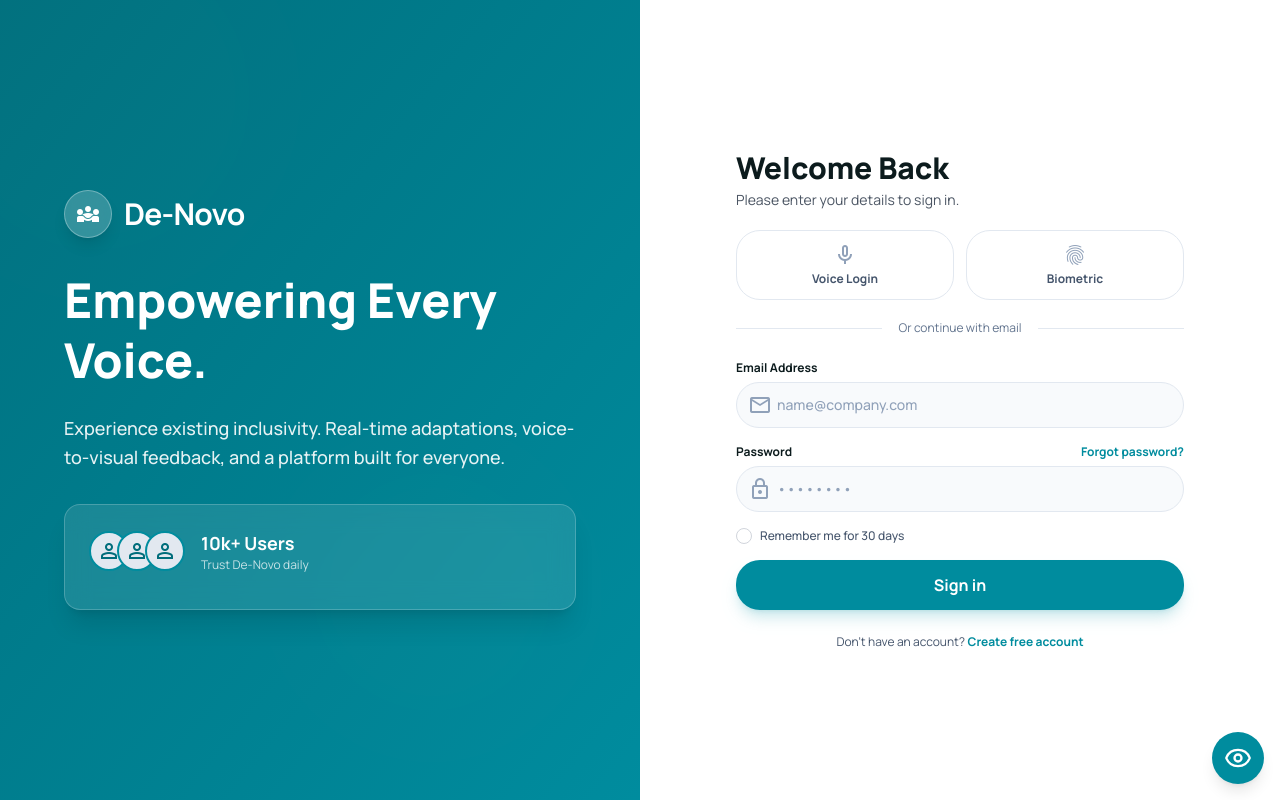
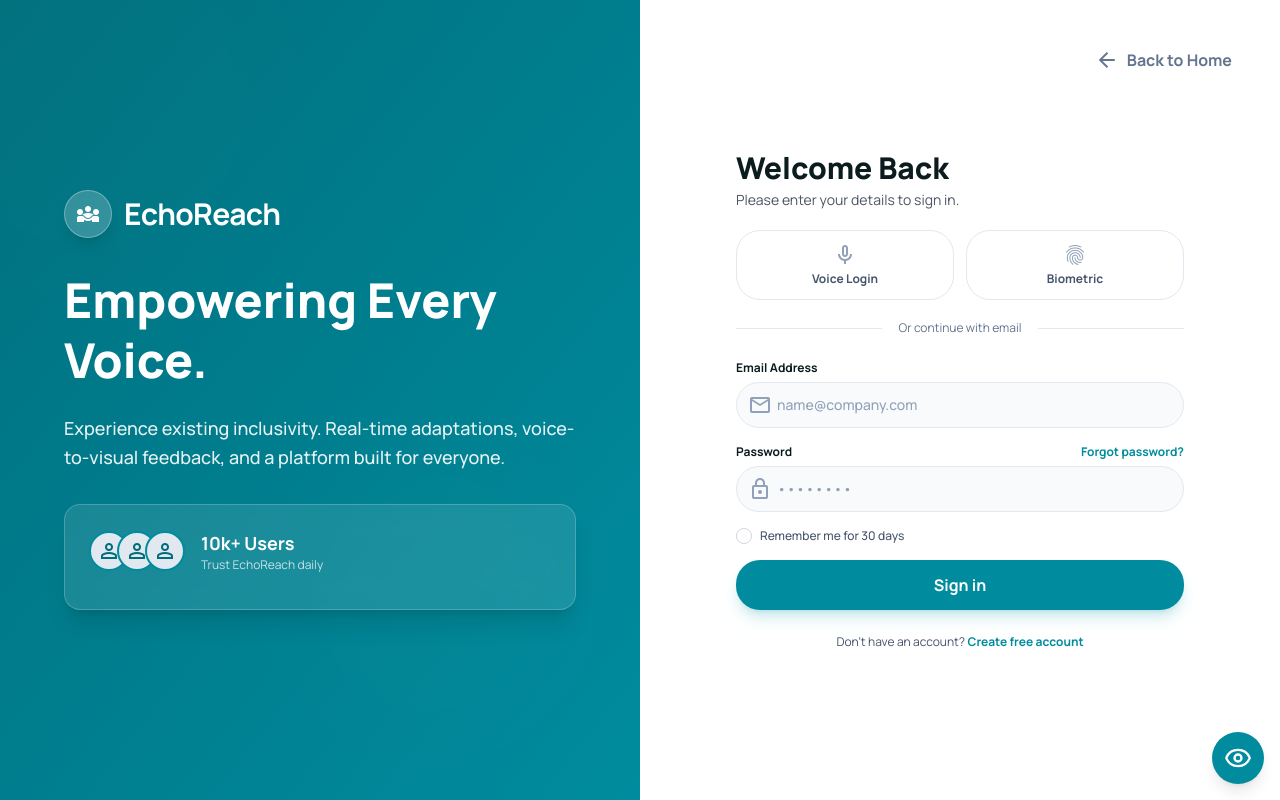
Before and after one commit to MdAhbab/De-Novo, a React (Vite) app in the folder frontend/: page /login in a window 1280 px wide. Built offline with nearby package versions, Linux system fonts and the light colour scheme.

Commit message:
name changed

```diff
--- a/frontend/src/components/common/Footer.jsx
+++ b/frontend/src/components/common/Footer.jsx
@@ -9,7 +9,7 @@
                     <div className="col-span-2 md:col-span-1">
                         <div className="flex items-center gap-2 mb-4">
                             <span className="material-symbols-outlined text-3xl text-primary">accessibility_new</span>
-                            <span className="text-xl font-bold text-text-main dark:text-white">De-Novo</span>
+                            <span className="text-xl font-bold text-text-main dark:text-white">EchoReach</span>
                         </div>
                         <p className="text-sm text-text-muted dark:text-gray-400 leading-relaxed">
                             Building a world where communication has no physical limits.
@@ -41,7 +41,7 @@
                     </div>
                 </div>
                 <div className="border-t border-gray-200 dark:border-gray-800 pt-8 flex flex-col sm:flex-row justify-between items-center gap-4">
-                    <p className="text-sm text-text-muted dark:text-gray-500">© 2026 De-Novo Inc. All rights reserved.</p>
+                    <p className="text-sm text-text-muted dark:text-gray-500">© 2026 EchoReach Inc. All rights reserved.</p>
                     <div className="flex gap-6">
                         <Link className="text-text-muted dark:text-gray-500 hover:text-primary transition-colors" to="#">
                             <span className="sr-only">Twitter</span>
--- a/frontend/src/components/common/Navbar.jsx
+++ b/frontend/src/components/common/Navbar.jsx
@@ -17,7 +17,7 @@
         <nav className="bg-primary text-white p-4 shadow-md sticky top-0 z-50" role="navigation" aria-label="Main Navigation">
             <div className="container mx-auto flex justify-between items-center">
                 <Link to="/" className="text-2xl font-bold focus:ring-2 focus:ring-white rounded p-1 outline-none">
-                    De-Novo
+                    EchoReach
                 </Link>
 
                 {/* Desktop Menu */}
--- a/frontend/src/pages/AccessibilityPage.jsx
+++ b/frontend/src/pages/AccessibilityPage.jsx
@@ -26,7 +26,7 @@
                                 style={{ backgroundImage: 'url("https://lh3.googleusercontent.com/aida-public/AB6AXuDc86v5lBouPLxXOoHo_s2p7JcbT9efcdT5AkDfMB7fwRxHa-txRuM1p9wagcq4SafC8sVmdG9qjwSs1okbWgKDpLu7o_nQgEP3Tp9sGhFlq8czLKgrsy8YnpD3SnD8ZvnLxan6msKZ5GNg81_Jzw2d1Uc25f4pjgsdtb6be9a11E9rIjHzhIJv0IPDYOObkgtQwT3lfPC2sxZ1QgwdhhwbEVux0238_D-vanQkngmxxUfUOqafph0xdtr-9pqxVQRh5s92lKWeLso")' }}
                             ></div>
                             <div className="flex flex-col overflow-hidden">
-                                <h1 className="text-text-main dark:text-white text-base font-bold leading-tight truncate">De-Novo User</h1>
+                                <h1 className="text-text-main dark:text-white text-base font-bold leading-tight truncate">EchoReach User</h1>
                                 <p className="text-primary text-xs font-semibold uppercase tracking-wider">Online</p>
                             </div>
                         </div>
--- a/frontend/src/pages/ChatPage.jsx
+++ b/frontend/src/pages/ChatPage.jsx
@@ -13,7 +13,7 @@
                             <div className="size-10 bg-primary/10 rounded-xl flex items-center justify-center text-primary">
                                 <span className="material-symbols-outlined text-2xl">forum</span>
                             </div>
-                            <h1 className="text-2xl font-bold tracking-tight dark:text-white">De-Novo</h1>
+                            <h1 className="text-2xl font-bold tracking-tight dark:text-white">EchoReach</h1>
                         </Link>
                     </div>
                     <button className="size-10 rounded-full hover:bg-slate-100 dark:hover:bg-slate-700 flex items-center justify-center transition-colors text-slate-500 dark:text-slate-400">
--- a/frontend/src/pages/DashboardPage.jsx
+++ b/frontend/src/pages/DashboardPage.jsx
@@ -24,7 +24,7 @@
                             <div className="size-10 bg-primary/10 rounded-xl flex items-center justify-center text-primary">
                                 <span className="material-symbols-outlined text-3xl">hearing_disabled</span>
                             </div>
-                            <h1 className="text-2xl font-extrabold tracking-tight">De-Novo</h1>
+                            <h1 className="text-2xl font-extrabold tracking-tight">EchoReach</h1>
                         </Link>
                     </div>
                     {/* Search Bar (Hidden on mobile, visible on tablet+) */}
--- a/frontend/src/pages/LandingPage.jsx
+++ b/frontend/src/pages/LandingPage.jsx
@@ -21,7 +21,7 @@
                             <div className="flex items-center justify-center size-10 rounded-lg bg-primary/10 text-primary">
                                 <span className="material-symbols-outlined text-3xl">accessibility_new</span>
                             </div>
-                            <span className="text-2xl font-extrabold tracking-tight text-text-main dark:text-white">De-Novo</span>
+                            <span className="text-2xl font-extrabold tracking-tight text-text-main dark:text-white">EchoReach</span>
                         </div>
 
                         {/* Desktop Nav */}
@@ -41,7 +41,7 @@
                             </Link>
                             <Link
                                 to="/register"
-                                aria-label="Get Started with De-Novo"
+                                aria-label="Get Started with EchoReach"
                                 className="flex items-center justify-center h-12 px-6 rounded-lg bg-primary hover:bg-primary-dark text-white text-base font-bold shadow-lg shadow-primary/20 transition-all hover:-translate-y-0.5"
                             >
                                 Get Started
@@ -76,9 +76,9 @@
                                     {/* Voice Announcement Simulation via title/aria */}
                                     <Link
                                         to="/register"
-                                        aria-label="Join De-Novo, press to sign up"
+                                        aria-label="Join EchoReach, press to sign up"
                                         className="group relative flex items-center justify-center h-14 px-8 rounded-lg bg-primary hover:bg-primary-dark text-white text-lg font-bold shadow-xl shadow-primary/25 transition-all hover:scale-105"
-                                        title="Voice Announcement: Join De-Novo"
+                                        title="Voice Announcement: Join EchoReach"
                                     >
                                         <span className="material-symbols-outlined mr-2 group-hover:animate-pulse">record_voice_over</span>
                                         Get Started
@@ -289,7 +289,7 @@
                         <div className="col-span-2 md:col-span-1">
                             <div className="flex items-center gap-2 mb-4">
                                 <span className="material-symbols-outlined text-3xl text-primary">accessibility_new</span>
-                                <span className="text-xl font-bold text-text-main dark:text-white">De-Novo</span>
+                                <span className="text-xl font-bold text-text-main dark:text-white">EchoReach</span>
                             </div>
                             <p className="text-sm text-text-muted dark:text-gray-400 leading-relaxed">
                                 Building a world where communication has no physical limits.
@@ -321,7 +321,7 @@
                         </div>
                     </div>
                     <div className="border-t border-gray-200 dark:border-gray-800 pt-8 flex flex-col sm:flex-row justify-between items-center gap-4">
-                        <p className="text-sm text-text-muted dark:text-gray-500">© 2023 De-Novo Inc. All rights reserved.</p>
+                        <p className="text-sm text-text-muted dark:text-gray-500">© 2023 EchoReach Inc. All rights reserved.</p>
                         <div className="flex gap-6">
                             <a className="text-text-muted dark:text-gray-500 hover:text-primary transition-colors" href="#"><span className="sr-only">Twitter</span><span className="material-symbols-outlined text-xl">share</span></a>
                             <a className="text-text-muted dark:text-gray-500 hover:text-primary transition-colors" href="#"><span className="sr-only">Instagram</span><span className="material-symbols-outlined text-xl">photo_camera</span></a>
--- a/frontend/src/pages/LoginPage.jsx
+++ b/frontend/src/pages/LoginPage.jsx
@@ -33,12 +33,12 @@
 
                 {/* Content Overlay */}
                 <div className="relative z-20 text-white max-w-lg">
-                    <div className="mb-8 flex items-center gap-3">
+                    <Link to="/" className="mb-8 flex items-center gap-3 hover:opacity-90 transition-opacity w-fit">
                         <div className="w-12 h-12 bg-white/20 backdrop-blur-md rounded-xl flex items-center justify-center border border-white/30 shadow-lg">
                             <span className="material-symbols-outlined text-3xl">diversity_3</span>
                         </div>
-                        <h1 className="text-3xl font-bold tracking-tight">De-Novo</h1>
-                    </div>
+                        <h1 className="text-3xl font-bold tracking-tight">EchoReach</h1>
+                    </Link>
                     <h2 className="text-5xl font-black mb-6 leading-tight">Empowering Every Voice.</h2>
                     <p className="text-lg text-white/90 font-medium leading-relaxed mb-8">
                         Experience existing inclusivity. Real-time adaptations, voice-to-visual feedback, and a platform built for everyone.
@@ -56,7 +56,7 @@
                             </div>
                             <div className="flex flex-col">
                                 <span className="font-bold text-lg">10k+ Users</span>
-                                <span className="text-xs opacity-75">Trust De-Novo daily</span>
+                                <span className="text-xs opacity-75">Trust EchoReach daily</span>
                             </div>
                         </div>
                     </div>
@@ -67,10 +67,21 @@
             <div className="w-full lg:w-1/2 flex flex-col justify-center items-center p-6 lg:p-12 relative bg-white dark:bg-gray-900">
                 {/* Mobile Header (only visible on small screens) */}
                 <div className="lg:hidden w-full flex justify-between items-center mb-6">
-                    <div className="flex items-center gap-2 text-primary">
+                    <Link to="/" className="flex items-center gap-2 text-primary">
                         <span className="material-symbols-outlined text-3xl">diversity_3</span>
-                        <span className="text-xl font-bold">De-Novo</span>
-                    </div>
+                        <span className="text-xl font-bold">EchoReach</span>
+                    </Link>
+                    <Link to="/" className="text-sm font-bold text-slate-500 hover:text-primary">
+                        Back to Home
+                    </Link>
+                </div>
+
+                {/* Desktop Back Button */}
+                <div className="hidden lg:block absolute top-12 right-12 z-10">
+                    <Link to="/" className="flex items-center gap-2 text-slate-500 hover:text-primary font-bold transition-colors group">
+                        <span className="material-symbols-outlined text-xl group-hover:-translate-x-1 transition-transform">arrow_back</span>
+                        Back to Home
+                    </Link>
                 </div>
 
                 <div className="w-full max-w-md space-y-5">
--- a/frontend/src/pages/MoodZonePage.jsx
+++ b/frontend/src/pages/MoodZonePage.jsx
@@ -12,7 +12,7 @@
                             <div className="p-2 bg-primary/10 rounded-lg text-primary">
                                 <span className="material-symbols-outlined">psychology_alt</span>
                             </div>
-                            <h1 className="text-xl font-bold tracking-tight text-slate-900 dark:text-white">De-Novo <span className="text-primary font-normal text-sm ml-1">Mood Zone</span></h1>
+                            <h1 className="text-xl font-bold tracking-tight text-slate-900 dark:text-white">EchoReach <span className="text-primary font-normal text-sm ml-1">Mood Zone</span></h1>
                         </Link>
                         <nav className="hidden md:flex gap-8">
                             <Link to="/dashboard" className="text-sm font-medium text-slate-600 dark:text-gray-300 hover:text-primary dark:hover:text-primary transition-colors">Home</Link>
--- a/frontend/src/pages/OnboardingPage.jsx
+++ b/frontend/src/pages/OnboardingPage.jsx
@@ -10,7 +10,7 @@
     const slides = [
         {
             title: "Communication without barriers.",
-            desc: "De-Novo bridges the gap between different sensory experiences. Whether you sign, speak, or type, our platform translates your preferred method into what your friend needs to receive.",
+            desc: "EchoReach bridges the gap between different sensory experiences. Whether you sign, speak, or type, our platform translates your preferred method into what your friend needs to receive.",
             img: "https://lh3.googleusercontent.com/aida-public/AB6AXuAMX_q9_SJRAr0FGvYD5dVFIPHG9K1T6zDSE0ZvOlbtqSAosSf0xaHiK9stfhyag8R7jVwoGY6e5vSkDcdbqDELKCOaDZ0fxpFeRReJobg87DJ4ADZudFJNASk53d8dKaWKhY2cuywyquULCB8EQit23-xnVhmZo4tDU_wZ9NzxnR6j6ZDURQ34zij6gjXV9qSfnABlK9kxsUDvthMnp1Jx3Tlbegb0vdAFIp0_VCIHwoLOPNt0F2Sy9wlGzJh5cNuszXuFcYPNWJ8",
             step: "Step 1 of 4"
         },
@@ -54,7 +54,7 @@
                     <div className="size-8 text-primary">
                         <span className="material-symbols-outlined text-4xl">diversity_1</span>
                     </div>
-                    <h2 className="text-xl font-bold leading-tight tracking-tight">De-Novo</h2>
+                    <h2 className="text-xl font-bold leading-tight tracking-tight">EchoReach</h2>
                 </div>
                 <div className="flex gap-4 items-center">
                     {/* Voice Narration Toggle */}
@@ -79,7 +79,7 @@
                 {/* Welcome Heading */}
                 <section className="w-full max-w-[960px] mb-8 text-center md:text-left">
                     <div className="flex flex-col gap-3">
-                        <h1 className="text-[#0c1b1d] dark:text-white text-4xl md:text-5xl font-black leading-tight tracking-[-0.033em]">Welcome to De-Novo</h1>
+                        <h1 className="text-[#0c1b1d] dark:text-white text-4xl md:text-5xl font-black leading-tight tracking-[-0.033em]">Welcome to EchoReach</h1>
                         <p className="text-[#4596a1] text-lg md:text-xl font-normal leading-normal max-w-2xl">Let's set up your experience to match your sensory needs before we begin.</p>
                     </div>
                 </section>
--- a/frontend/src/pages/ProfilePage.jsx
+++ b/frontend/src/pages/ProfilePage.jsx
@@ -12,7 +12,7 @@
                         <div className="flex items-center gap-12">
                             <Link to="/" className="flex items-center gap-3 text-primary hover:opacity-80 transition-opacity">
                                 <span className="material-symbols-outlined text-4xl">hearing_disabled</span>
-                                <span className="text-xl font-extrabold tracking-tight text-slate-900 dark:text-white">De-Novo</span>
+                                <span className="text-xl font-extrabold tracking-tight text-slate-900 dark:text-white">EchoReach</span>
                             </Link>
                             <nav className="hidden md:flex items-center gap-8">
                                 <Link to="/profile" className="text-sm font-bold text-slate-900 dark:text-white border-b-2 border-primary pb-0.5">Profile</Link>
@@ -268,7 +268,7 @@
 
             {/* Simple Footer */}
             <footer className="mt-auto py-8 text-center border-t border-slate-200 dark:border-slate-800">
-                <p className="text-slate-400 dark:text-slate-600 text-sm font-medium">© 2023 De-Novo. Designing for everyone.</p>
+                <p className="text-slate-400 dark:text-slate-600 text-sm font-medium">© 2023 EchoReach. Designing for everyone.</p>
             </footer>
         </div>
     );
--- a/frontend/src/pages/RegisterPage.jsx
+++ b/frontend/src/pages/RegisterPage.jsx
@@ -56,12 +56,12 @@
                 <div className="absolute bottom-12 right-12 w-80 h-80 bg-white/10 rounded-full blur-3xl z-0 animate-float-delayed"></div>
 
                 <div className="relative z-20 text-white max-w-lg">
-                    <div className="mb-8 flex items-center gap-3">
+                    <Link to="/" className="mb-8 flex items-center gap-3 hover:opacity-90 transition-opacity w-fit">
                         <div className="w-12 h-12 bg-white/20 backdrop-blur-md rounded-xl flex items-center justify-center border border-white/30 shadow-lg">
                             <span className="material-symbols-outlined text-3xl">diversity_3</span>
                         </div>
-                        <h1 className="text-3xl font-bold tracking-tight">De-Novo</h1>
-                    </div>
+                        <h1 className="text-3xl font-bold tracking-tight">EchoReach</h1>
+                    </Link>
                     <h2 className="text-5xl font-black mb-6 leading-tight">Join the Community.</h2>
                     <p className="text-lg text-white/90 font-medium leading-relaxed mb-8">
                         Create an account to personalize your experience. Access tools designed for your specific needs.
@@ -79,11 +79,23 @@
             {/* Right Side - Form */}
             <div className="w-full lg:w-1/2 flex flex-col justify-center items-center p-6 lg:p-12 relative bg-white dark:bg-gray-900 overflow-y-auto">
                 {/* Mobile Header */}
+                {/* Mobile Header */}
                 <div className="lg:hidden w-full flex justify-between items-center mb-6">
-                    <div className="flex items-center gap-2 text-primary">
+                    <Link to="/" className="flex items-center gap-2 text-primary">
                         <span className="material-symbols-outlined text-3xl">diversity_3</span>
-                        <span className="text-xl font-bold">De-Novo</span>
+                        <span className="text-xl font-bold">EchoReach</span>
+                    </Link>
+                    <Link to="/" className="text-sm font-bold text-slate-500 hover:text-primary">
+                        Back to Home
+                    </Link>
                 </div>
+
+                {/* Desktop Back Button */}
+                <div className="hidden lg:block absolute top-12 right-12 z-10">
+                    <Link to="/" className="flex items-center gap-2 text-slate-500 hover:text-primary font-bold transition-colors group">
+                        <span className="material-symbols-outlined text-xl group-hover:-translate-x-1 transition-transform">arrow_back</span>
+                        Back to Home
+                    </Link>
                 </div>
 
                 <div className="w-full max-w-md space-y-6">
--- a/frontend/src/pages/SettingsPage.jsx
+++ b/frontend/src/pages/SettingsPage.jsx
@@ -17,7 +17,7 @@
                             <div className="size-8 rounded-lg bg-primary/10 flex items-center justify-center">
                                 <span className="material-symbols-outlined text-primary text-2xl">grid_view</span>
                             </div>
-                            <h2 className="text-2xl font-bold tracking-tight text-gray-900 dark:text-white">De-Novo</h2>
+                            <h2 className="text-2xl font-bold tracking-tight text-gray-900 dark:text-white">EchoReach</h2>
                         </Link>
                     </div>
                     {/* User Profile Snippet */}
@@ -68,7 +68,7 @@
                     <header className="md:hidden flex items-center justify-between p-4 bg-surface-light dark:bg-surface-dark border-b border-gray-200 dark:border-gray-800">
                         <div className="flex items-center gap-2">
                             <span className="material-symbols-outlined text-primary text-2xl">grid_view</span>
-                            <span className="font-bold text-lg">De-Novo</span>
+                            <span className="font-bold text-lg">EchoReach</span>
                         </div>
                         <button className="p-2 text-gray-600 dark:text-gray-400">
                             <span className="material-symbols-outlined">menu</span>
@@ -111,7 +111,7 @@
                                         <div className="space-y-1">
                                             <h3 className="text-white text-xl font-bold">End-to-End Encryption is Active</h3>
                                             <p className="text-white/90 text-sm md:text-base max-w-lg">
-                                                Your messages and calls are secured. Only you and the recipient can read or listen to them. De-Novo cannot intercept your communications.
+                                                Your messages and calls are secured. Only you and the recipient can read or listen to them. EchoReach cannot intercept your communications.
                                             </p>
                                         </div>
                                     </div>
@@ -270,7 +270,7 @@
                                     <span className="material-symbols-outlined text-lg">support_agent</span>
                                     Contact Accessibility Support
                                 </button>
-                                <p className="text-xs text-gray-400 dark:text-gray-600 mt-2">De-Novo Version 2.4.1 (Build 8821)</p>
+                                <p className="text-xs text-gray-400 dark:text-gray-600 mt-2">EchoReach Version 2.4.1 (Build 8821)</p>
                             </div>
                         </div>
                     </div>
```
Lines whose indentation alone changed are shown as unchanged.
